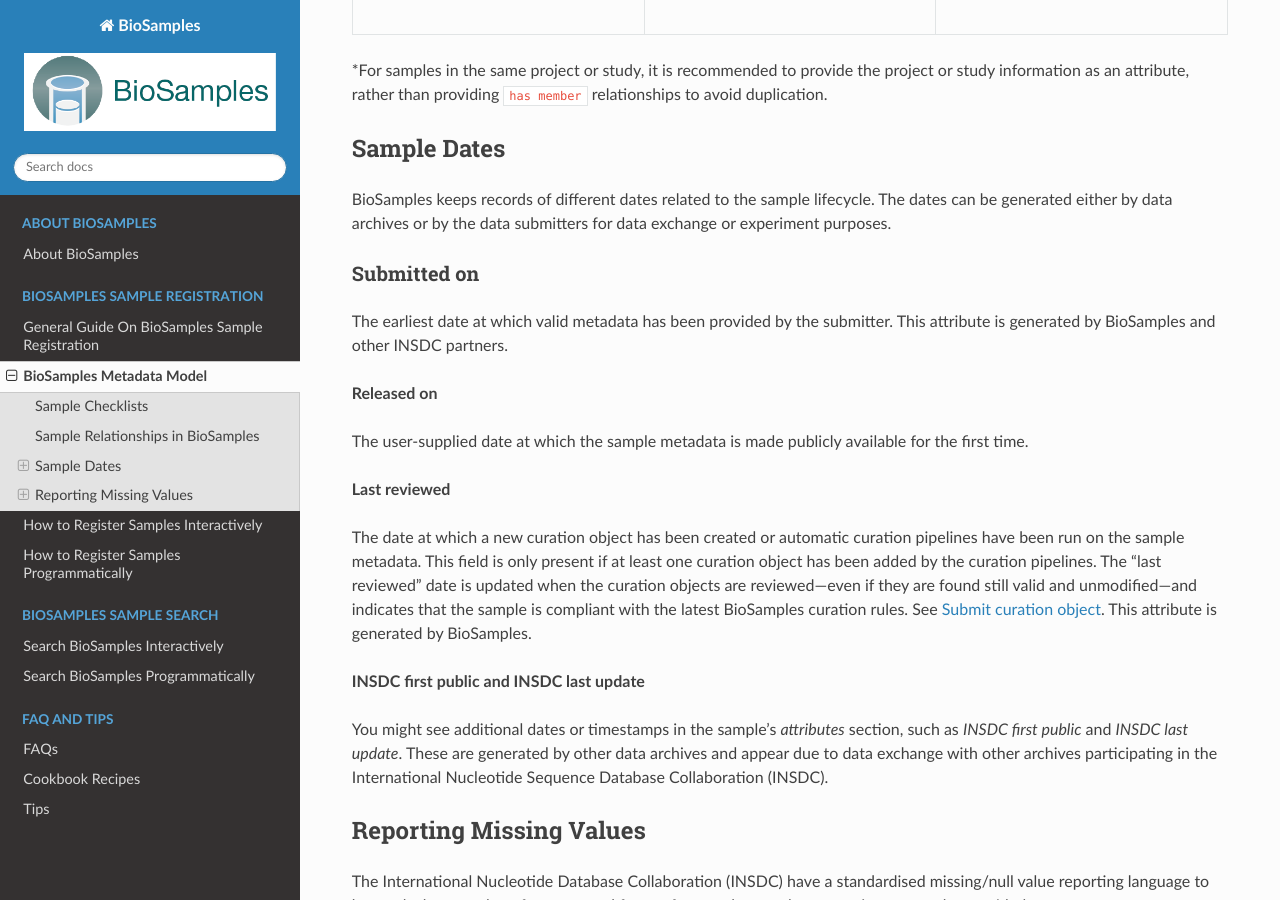
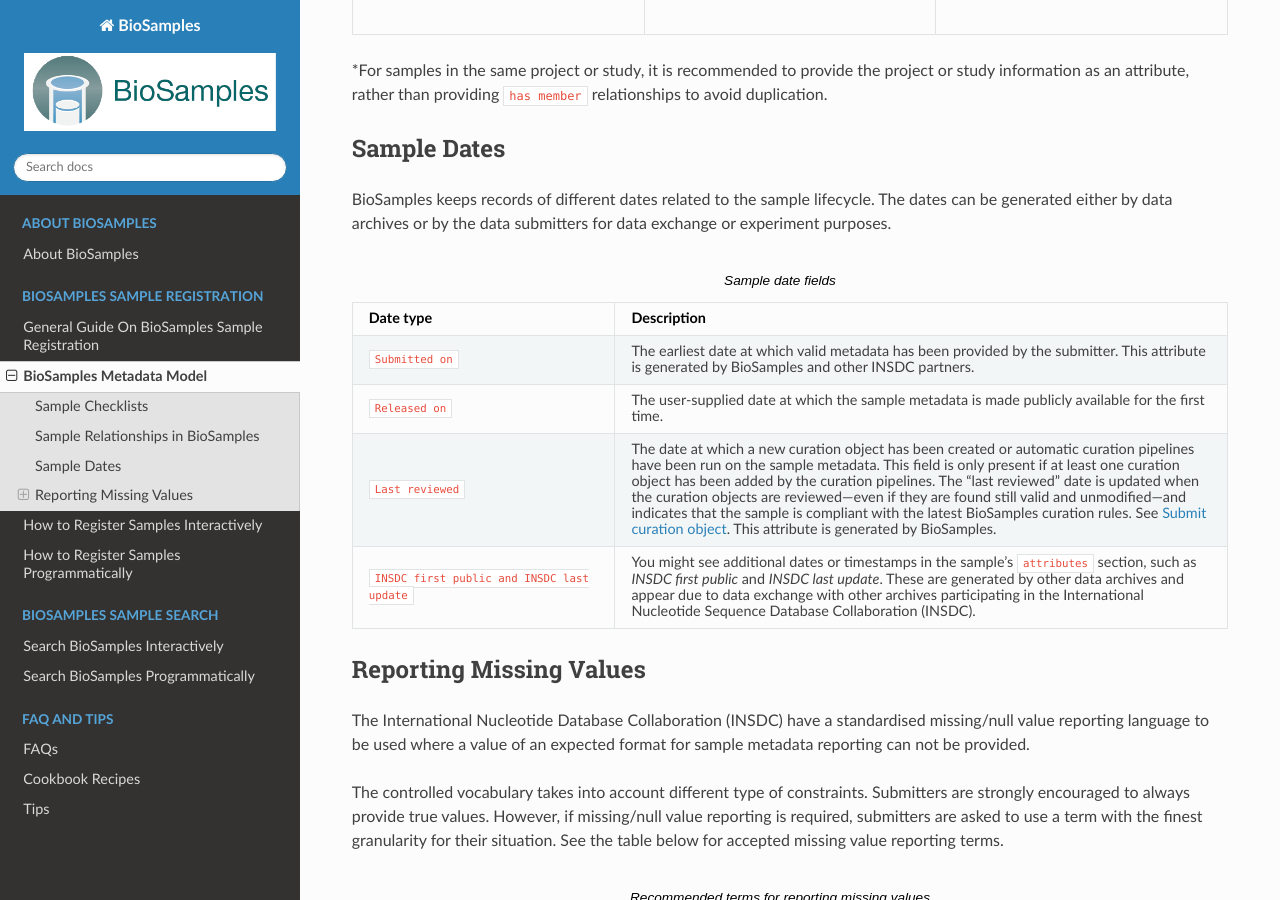
Before and after one commit to EBIBioSamples/read_docs, a Sphinx documentation site: the page built from docs/submit/metadata-model.rst, in a window 1280 px wide and 900 px high, scrolled down 1889 px. Built offline with Sphinx 7.4.7 and the Read the Docs theme 3.1.0, drawn with Linux system fonts in a browser that asks for light colours.

```diff
--- a/docs/submit/general-guide/accession-numbers.rst
+++ b/docs/submit/general-guide/accession-numbers.rst
@@ -14,4 +14,6 @@
 
 Example ``SAM`` and ``ERS`` accession.
 
-BioSample accession submitted via EMBL-EBI also have a redundant ENA accession beginning with ``ERS``. This is a historical holdover when ENA and BioSamples were more enmeshed, and every sample was submitted through ENA. Similarly, samples submitted via NCBI and DDBJ will have an additional unique INSDC secondary accession beginning with ``SRS`` and ``DRS``, respectively. *We highly recommend using the SAM accession for reporting and publications.*
+BioSample accession submitted via EMBL-EBI also have a redundant ENA accession beginning with ``ERS``. This is a historical holdover when ENA and BioSamples were more enmeshed, and every sample was submitted through ENA. Similarly, samples submitted via NCBI and DDBJ will have an additional unique INSDC secondary accession beginning with ``SRS`` and ``DRS``, respectively.
+
+.. note:: We highly recommend using the SAM accession for reporting and publications.
--- a/docs/submit/metadata-model.rst
+++ b/docs/submit/metadata-model.rst
@@ -87,26 +87,31 @@
 ------------
 BioSamples keeps records of different dates related to the sample lifecycle. The dates can be generated either by data archives or by the data submitters for data exchange or experiment purposes.
 
+.. list-table:: Sample date fields
+   :header-rows: 1
+   :widths: 30 70
 
-**Submitted on**
-~~~~~~~~~~~~~~~~
-The earliest date at which valid metadata has been provided by the submitter. This attribute is generated by BioSamples and other INSDC partners.
-
-**Released on**
-
-The user-supplied date at which the sample metadata is made publicly available for the first time.
-
-**Last reviewed**
-
-The date at which a new curation object has been created or automatic curation pipelines have been run on the sample metadata.
-This field is only present if at least one curation object has been added by the curation pipelines. The “last reviewed” date is updated when the curation objects are reviewed—even if they are found still valid and unmodified—and indicates that the sample is compliant with the latest BioSamples curation rules.
-See :ref:`Submit curation object`. This attribute is generated by BioSamples.
-
-
-**INSDC first public and INSDC last update**
-
-You might see additional dates or timestamps in the sample's `attributes` section, such as `INSDC first public` and `INSDC last update`. These are generated by other data archives and appear due to data exchange with other archives participating in the International Nucleotide Sequence Database Collaboration (INSDC).
-
+   * - **Date type**
+     - **Description**
+   * - ``Submitted on``
+     - The earliest date at which valid metadata has been provided by the submitter.
+       This attribute is generated by BioSamples and other INSDC partners.
+   * - ``Released on``
+     - The user-supplied date at which the sample metadata is made publicly available
+       for the first time.
+   * - ``Last reviewed``
+     - The date at which a new curation object has been created or automatic curation
+       pipelines have been run on the sample metadata. This field is only present if at
+       least one curation object has been added by the curation pipelines. The “last
+       reviewed” date is updated when the curation objects are reviewed—even if they are
+       found still valid and unmodified—and indicates that the sample is compliant with
+       the latest BioSamples curation rules. See :ref:`Submit curation object`. This attribute
+       is generated by BioSamples.
+   * - ``INSDC first public and INSDC last update``
+     - You might see additional dates or timestamps in the sample’s ``attributes``
+       section, such as *INSDC first public* and *INSDC last update*. These are generated
+       by other data archives and appear due to data exchange with other archives
+       participating in the International Nucleotide Sequence Database Collaboration (INSDC).
 
 
 Reporting Missing Values
```
